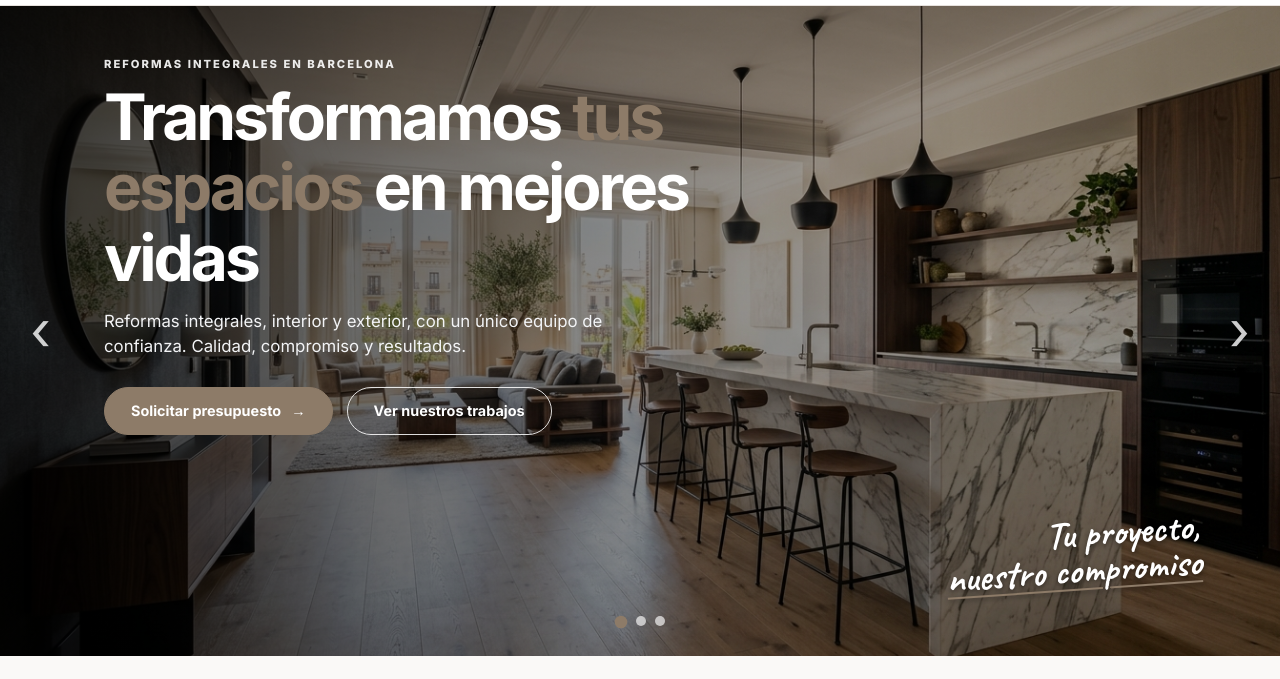
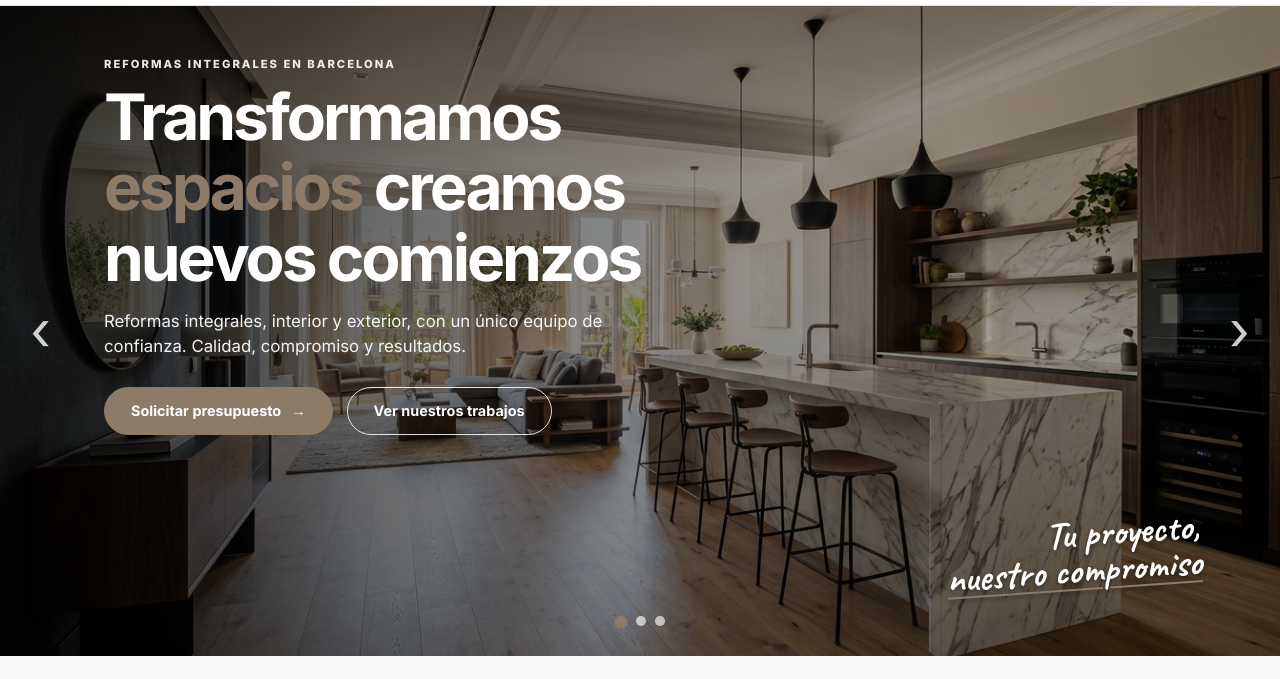
Before and after one commit to MaxghZZ/Landing-GycReformas, a plain HTML site: page index.html in a window 1280 px wide. Shown: the part 75-754 px from the top of the page. Drawn offline with Linux system fonts and the light colour scheme.

Commit message:
feat: update banner tittle.

```diff
--- a/index.html
+++ b/index.html
@@ -78,7 +78,7 @@
       <div class="container hero-content">
         <div class="hero-copy">
           <p class="eyebrow eyebrow--light">Reformas integrales en Barcelona</p>
-          <h1>Transformamos <span>tus espacios</span> en mejores vidas</h1>
+          <h1>Transformamos <span> espacios</span> creamos nuevos comienzos</h1>
           <p class="hero-description">Reformas integrales, interior y exterior, con un único equipo de confianza.
             Calidad, compromiso y resultados.</p>
           <div class="hero-actions">
```
